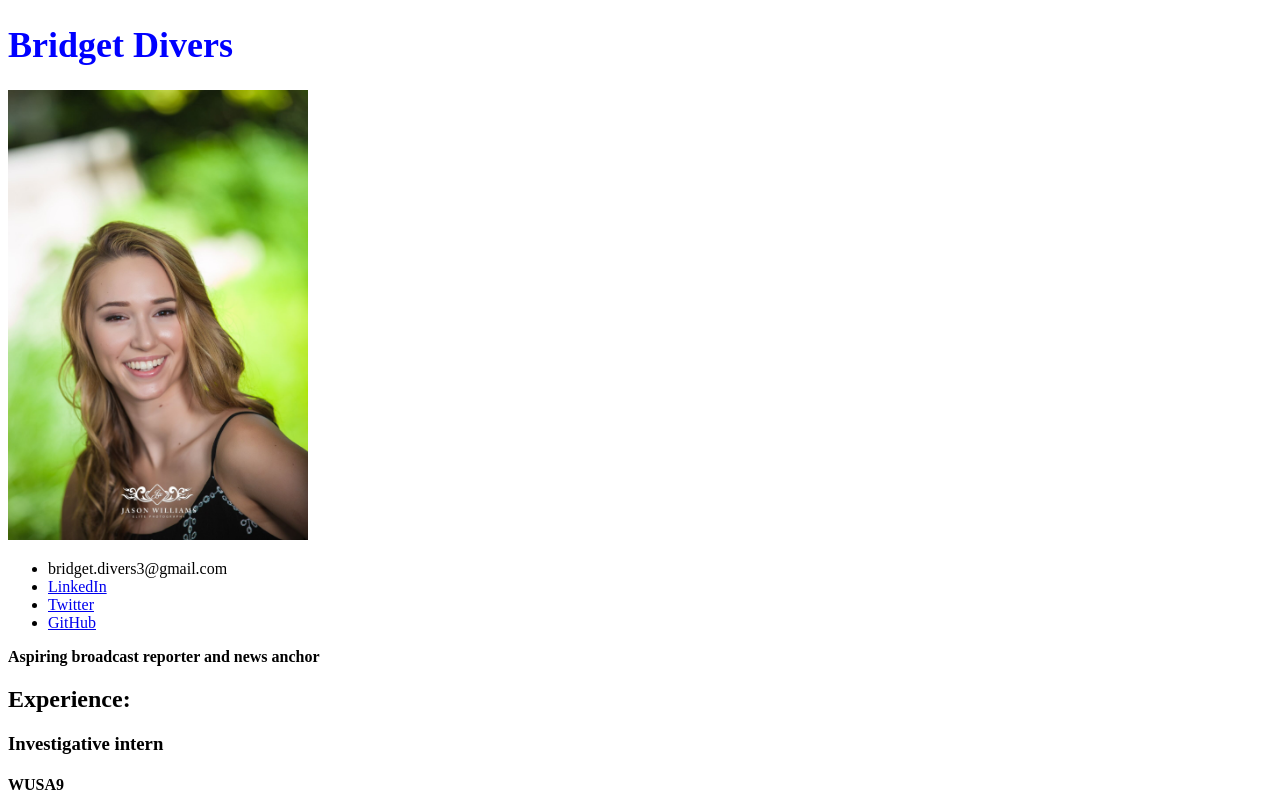
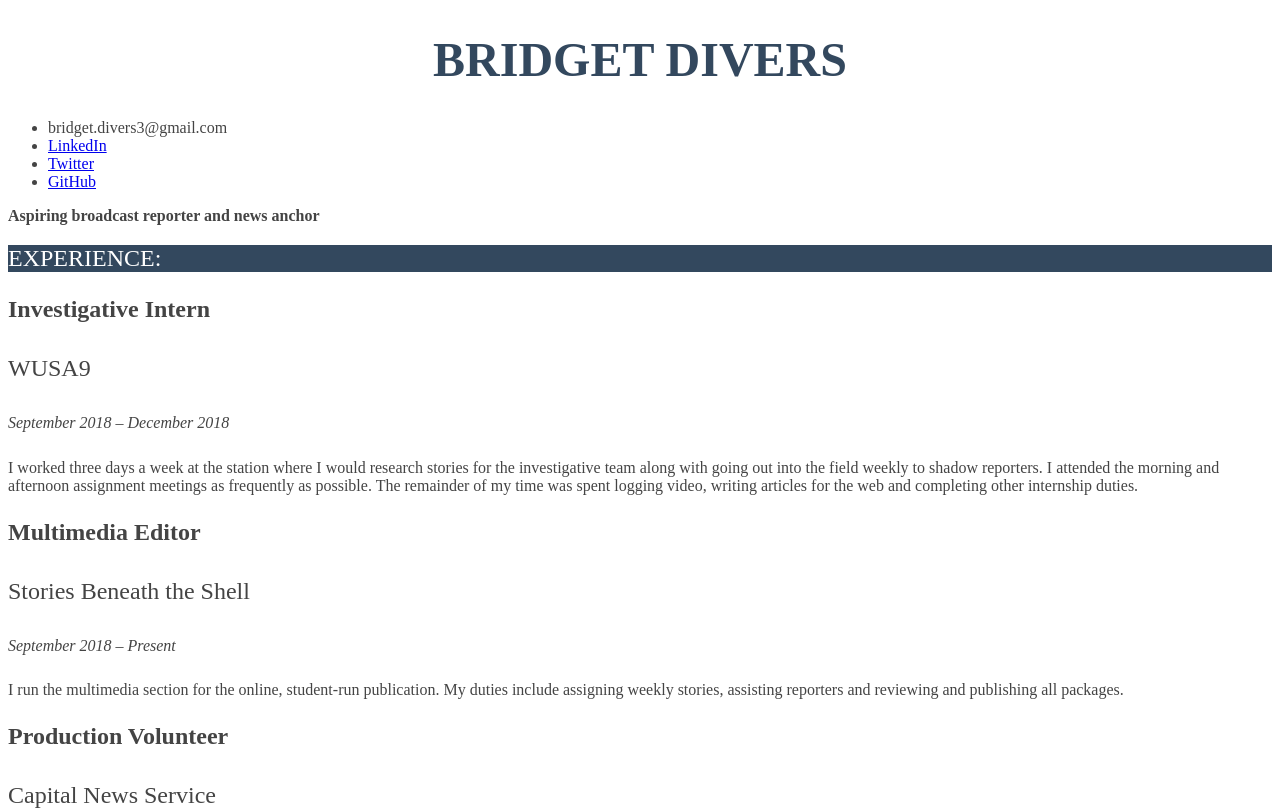
Before and after one commit to bdivers/Bridget-Divers-Jour352, a plain HTML site: page resumé/index.html in a window 1280 px wide. Shown: the top 812 px of the page. Drawn offline with Linux system fonts and the light colour scheme.

Commit message:
ResumeEdit

```diff
--- /dev/null
+++ b/BootstrapTemplate.html
@@ -0,0 +1,66 @@
+<!doctype html>
+<html lang="en">
+
+<head>
+  <meta name="viewport" content="width=device-width, initial-scale=1, shrink-to-fit=no">
+  <meta name="description" content="Description of website goes here">
+  <meta name="author" content="Bridget Divers">
+
+  <!-- Bootstrap CSS -->
+<link rel="stylesheet" href="https://stackpath.bootstrapcdn.com/bootstrap/4.3.1/css/bootstrap.min.css" integrity="sha384-ggOyR0iXCbMQv3Xipma34MD+dH/1fQ784/j6cY/iJTQUOhcWr7x9JvoRxT2MZw1T" crossorigin="anonymous">
+
+
+  <title>Bootstrap Template</title>
+
+</head>
+
+
+  <body>
+    <nav class="navbar navbar-expand-lg navbar-light bg-light">
+ <a class="navbar-brand" href="#">Navbar</a>
+ <button class="navbar-toggler" type="button" data-toggle="collapse" data-target="#navbarSupportedContent" aria-controls="navbarSupportedContent" aria-expanded="false" aria-label="Toggle navigation">
+   <span class="navbar-toggler-icon"></span>
+ </button>
+
+ <div class="collapse navbar-collapse" id="navbarSupportedContent">
+   <ul class="navbar-nav mr-auto">
+     <li class="nav-item active">
+       <a class="nav-link" href="#">Home <span class="sr-only">(current)</span></a>
+     </li>
+     <li class="nav-item">
+       <a class="nav-link" href="#">Link</a>
+     </li>
+     <li class="nav-item dropdown">
+       <a class="nav-link dropdown-toggle" href="#" id="navbarDropdown" role="button" data-toggle="dropdown" aria-haspopup="true" aria-expanded="false">
+         Dropdown
+       </a>
+       <div class="dropdown-menu" aria-labelledby="navbarDropdown">
+         <a class="dropdown-item" href="#">Action</a>
+         <a class="dropdown-item" href="#">Another action</a>
+         <div class="dropdown-divider"></div>
+         <a class="dropdown-item" href="#">Something else here</a>
+       </div>
+     </li>
+     <li class="nav-item">
+       <a class="nav-link disabled" href="#">Disabled</a>
+     </li>
+   </ul>
+   <form class="form-inline my-2 my-lg-0">
+     <input class="form-control mr-sm-2" type="search" placeholder="Search" aria-label="Search">
+     <button class="btn btn-outline-success my-2 my-sm-0" type="submit">Search</button>
+   </form>
+ </div>
+</nav>
+
+    Hello World!
+
+    <!-- jQuery first, then Popper.js, then Bootstrap JS -->
+       <script src="https://code.jquery.com/jquery-3.3.1.slim.min.js" integrity="sha384-q8i/X+965DzO0rT7abK41JStQIAqVgRVzpbzo5smXKp4YfRvH+8abtTE1Pi6jizo" crossorigin="anonymous"></script>
+
+    <script src="https://cdnjs.cloudflare.com/ajax/libs/popper.js/1.14.7/umd/popper.min.js" integrity="sha384-UO2eT0CpHqdSJQ6hJty5KVphtPhzWj9WO1clHTMGa3JDZwrnQq4sF86dIHNDz0W1" crossorigin="anonymous"></script>
+
+    <script src="https://stackpath.bootstrapcdn.com/bootstrap/4.3.1/js/bootstrap.min.js" integrity="sha384-JjSmVgyd0p3pXB1rRibZUAYoIIy6OrQ6VrjIEaFf/nJGzIxFDsf4x0xIM+B07jRM" crossorigin="anonymous"></script>
+
+  </body>
+
+<html>
--- a/resumé/index.html
+++ b/resumé/index.html
@@ -1,19 +1,10 @@
 <!doctype html>
-
-  <html lang="en">
+<html lang="en">
   <head>
 
     <title>Bridget Divers' Resume</title>
+    <link href="style.css" type="text/css" rel="stylesheet">
 
-    <style type="text/css">
-
-      h1 {
-        font-size:36px;
-        color:blue;
-
-      }
-
-    </style>
 
   </head>
 
@@ -22,7 +13,9 @@
 <!--I built this myself-->
 
     <h1>Bridget Divers</h1>
-    <img src="bridget.jpg" width="300px">
+
+<!-- I am commenting out the photo
+   <img src="bridget.jpg" width="300px"> -->
 
 
       <ul>
@@ -36,7 +29,7 @@
 
     <h2>Experience:</h2>
 
-      <h3>Investigative intern</h3>
+      <h3>Investigative Intern</h3>
         <h4>WUSA9</h4>
           <h5>September 2018 – December 2018</h5>
             <p>I worked three days a week at the station where I would research stories for the investigative team along with going out into the field weekly to shadow reporters. I attended the morning and afternoon assignment meetings as frequently as possible. The remainder of my time was spent logging video, writing articles for the web and completing other internship duties.</p>
--- /dev/null
+++ b/resumé/style.css
@@ -0,0 +1,57 @@
+/* styles for my resume */
+
+/* text elements for whole webpage */
+body {
+  font: "Open Sans", Arial, sans-serif;
+  font-size: 1em;
+  color: #444;
+  font-weight: 400;
+}
+
+/* elements for my name */
+h1 {
+  font-size: 3em;
+  color: #33485e;
+  text-transform: uppercase;
+  text-align: center;
+}
+
+/* elements for the title */
+title {
+  text-transform: uppercase;
+  font-size: 1.5em;
+  color: #33485e;
+}
+
+/* elements for the section titles*/
+h2 {
+  font-size: 1.5em;
+  text-transform: uppercase;
+  background-color: #33485e;
+  color: white;
+  font-weight: 400;
+}
+
+/* elements for the job titles */
+h3 {
+  font-weight: 600;
+  font-size: 1.5em;
+}
+
+/* elements for the job organizations */
+h4 {
+  font-weight: 400;
+  font-size: 1.5em;
+}
+
+/* elements for the job dates*/
+h5 {
+  font-weight: 400;
+  font-style: italic;
+  font-size: 1em;
+}
+
+/* element for the lists */
+ul {
+  font-size: 1em;
+}
```
Also changed, not shown: 1 other file.
